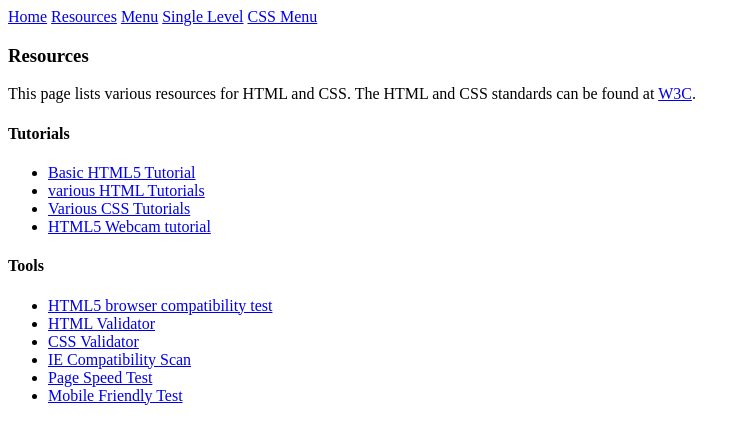
After one commit to Tahlian/CS3500, a PHP site: page /Resources.php in a window 1280 px wide. The commit adds this page. Shown: the top 444 px of the page, without its empty margins (0-746 px from the left). Run offline with PHP 8.4, Linux system fonts and the light colour scheme.

Commit message:
Added Resources page

```diff
--- /dev/null
+++ b/Resources.php
@@ -0,0 +1,30 @@
+<!DOCTYPE html PUBLIC "-//W3C//DTD HTML 4.01 Transitional//EN" "http://www.w3.org/TR/html4/loose.dtd">
+<html>
+<head>
+<meta http-equiv="Content-Type" content="text/html; charset=UTF-8">
+<title>Resources</title>
+</head>
+<body>
+	<?php include 'menu.html'; ?>
+	<h3>Resources</h3>
+
+	<p>This page lists various resources for HTML and CSS.  The HTML and CSS standards can be found at <a href="http://www.w3.org/standards/">W3C</a>.</p>
+
+	<h4>Tutorials</h2>
+	<ul>
+		<li><a href="http://www.html-5-tutorial.com/">Basic HTML5 Tutorial</a></li>
+		<li><a href="http://www.w3schools.com/html/">various HTML Tutorials</a></li>
+		<li><a href="http://www.w3schools.com/css/">Various CSS Tutorials</a></li>
+		<li><a href="http://www.html5rocks.com/en/tutorials/getusermedia/intro/">HTML5 Webcam tutorial</a></li>
+	</ul>
+	<h4>Tools</h4>
+	<ul>
+		<li><a href="https://html5test.com/">HTML5 browser compatibility test</a></li>
+		<li><a href="https://validator.w3.org">HTML Validator</a></li>
+		<li><a href="http://jigsaw.w3.org/css-validator/">CSS Validator</a></li>
+		<li><a href="https://dev.modern.ie/tools/staticscan/">IE Compatibility Scan</a></li>
+		<li><a href="https://developers.google.com/speed/pagespeed/insights/">Page Speed Test</a></li>
+		<li><a href="https://www.google.com/webmasters/tools/mobile-friendly/">Mobile Friendly Test</a></li>
+	</ul>
+</body>
+</html>
--- a/menu.html
+++ b/menu.html
@@ -1,6 +1,6 @@
 <nav class="menu2">
     <a href="index.php">Home</a>
-    <a href="#2">CSS Menus</a>
+    <a href="Resources.php">Resources</a>
     <a href="#3">Menu</a>
     <a href="#4">Single Level</a>
     <a href="#5">CSS Menu</a>
```
Also changed, not shown: mystyle.css (+6 -2 lines).
